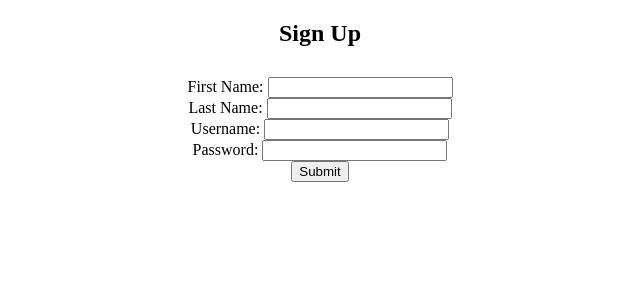
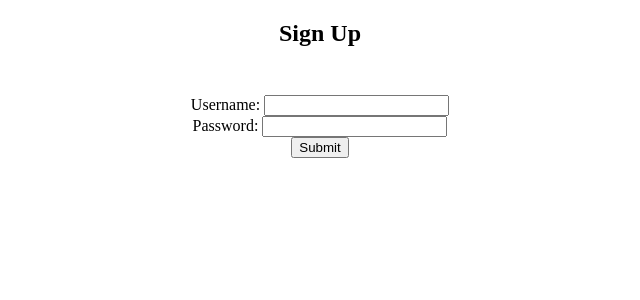
Before and after one commit to QuietImCoding/EditMyPaperPls, a Flask app: template templates/signup.html in a window 1280 px wide. Shown: the top 300 px of the page, without its empty margins (320-960 px from the left). Run offline with Flask 2, Linux system fonts and the light colour scheme; the template is opened without the code that fills it, so the values that code supplies are empty.

Commit message:
even more html stoof

```diff
--- a/templates/signup.html
+++ b/templates/signup.html
@@ -8,10 +8,6 @@
 <body>
     <h2>Sign Up</h2>
     <form action="/signup" method="POST">
-    First Name:
-    <input type="text" name ="first-name">
-    <br/>Last Name:
-    <input type="text" name ="last-name">
     <br/>Username:
     <input type="text" name ="username">
     <br/>Password:
```
